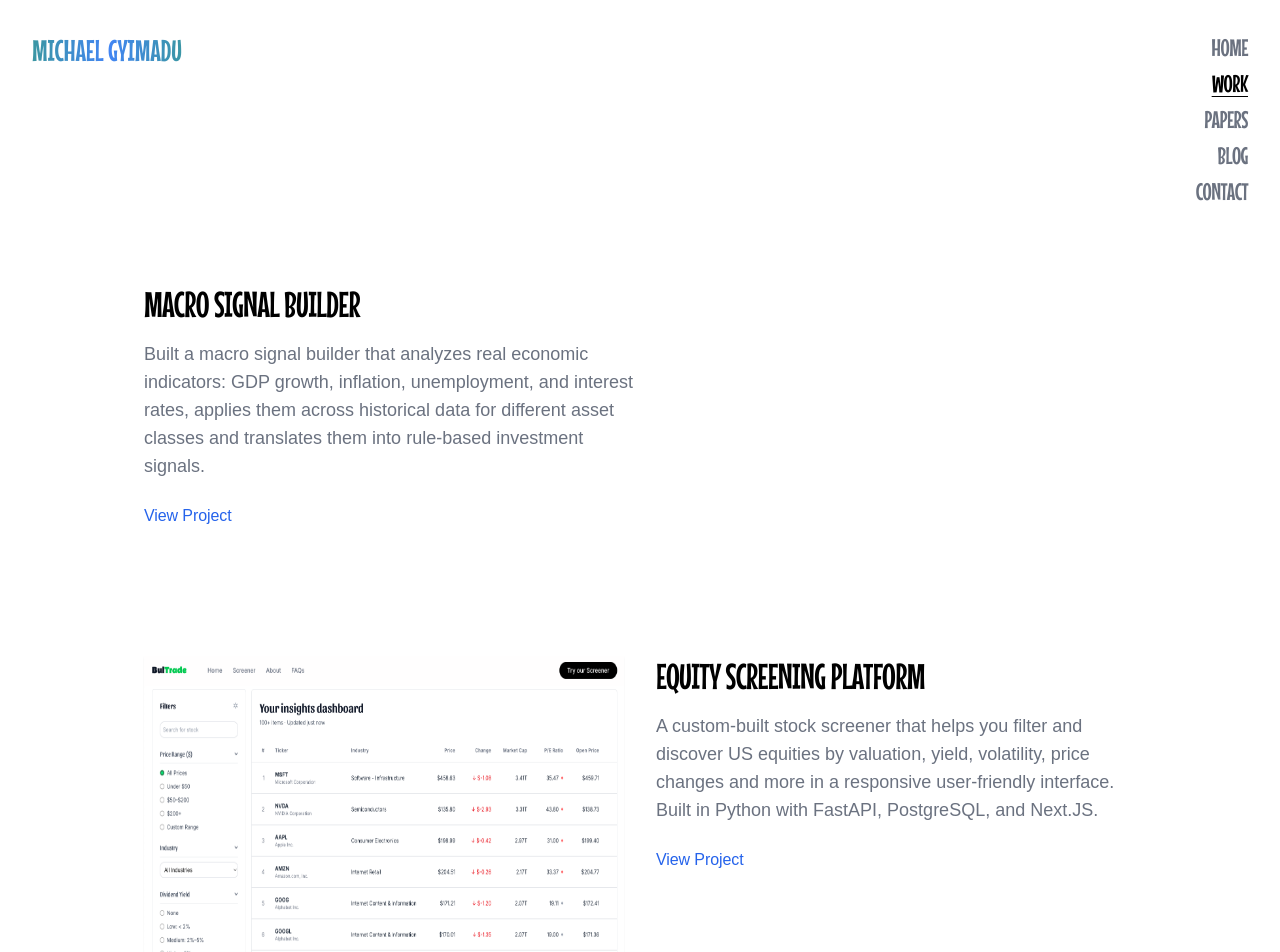
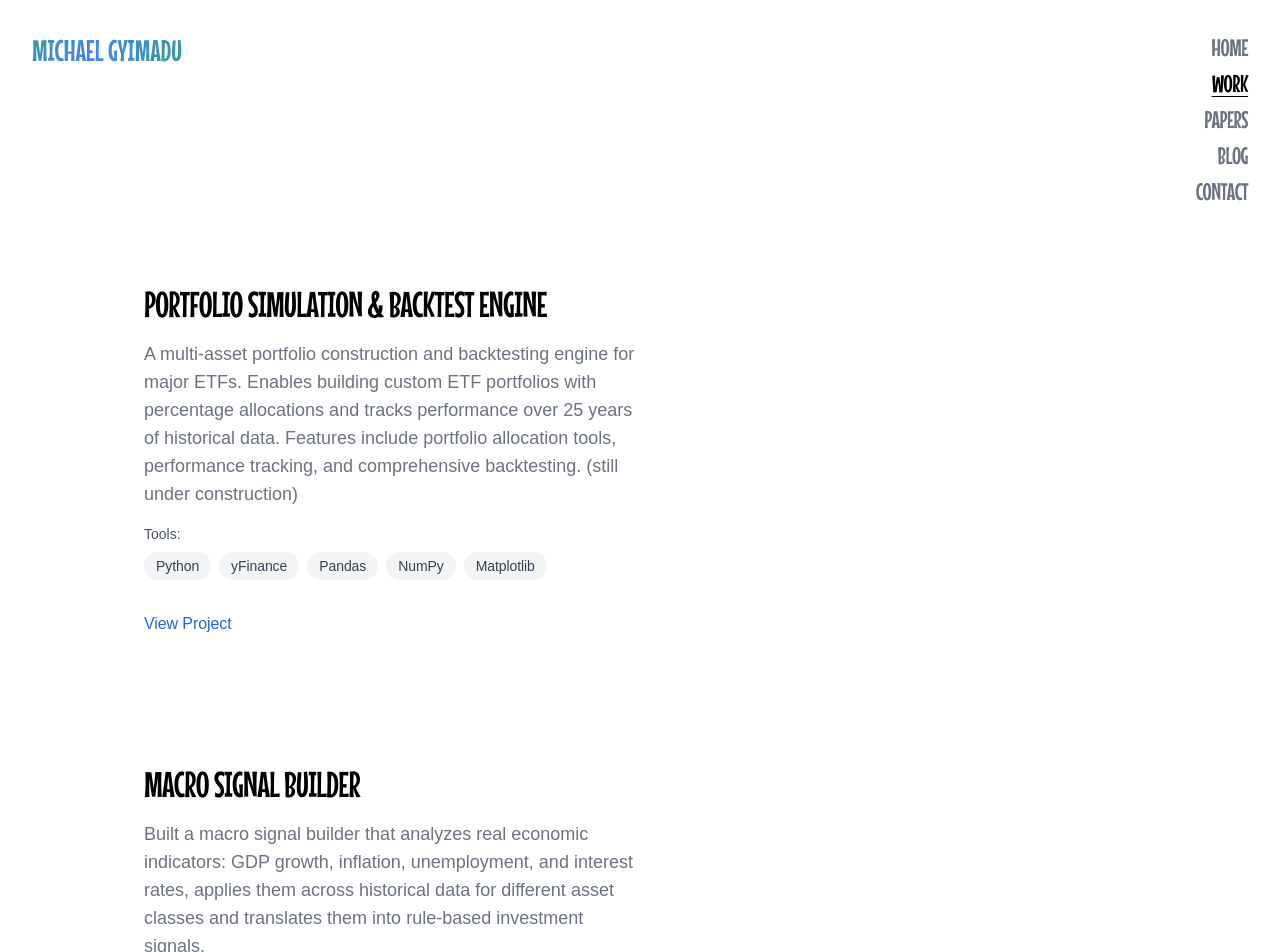
Before and after one commit to gyimadu/portfolio, a Next.js app: page /portfolio in a window 1280 px wide. Shown: the top 952 px of the page. Built offline with nearby package versions, Linux system fonts and the light colour scheme; a web font is replaced by a local one.

Commit message:
update: minor updates to portfolio page

```diff
--- a/src/app/portfolio/page.tsx
+++ b/src/app/portfolio/page.tsx
@@ -14,13 +14,21 @@ export default function Portfolio() {
       tools: ["Tools: Python, Pandas, NumPy, yFinance, Object-Oriented Programming"]
     },*/
     {
+      title: "Portfolio Simulation & Backtest Engine",
+      description: "A multi-asset portfolio construction and backtesting engine for major ETFs. Enables building custom ETF portfolios with percentage allocations and tracks performance over 25 years of historical data. Features include portfolio allocation tools, performance tracking, and comprehensive backtesting. (still under construction)",
+      tools: ["Python", "yFinance", "Pandas", "NumPy", "Matplotlib"],
+      link: "https://github.com/gyimadu/portfolio-backtest-engine"
+    },
+    {
       title: "Macro Signal Builder",
       description: "Built a macro signal builder that analyzes real economic indicators: GDP growth, inflation, unemployment, and interest rates, applies them across historical data for different asset classes and translates them into rule-based investment signals.",
+      tools: ["Python", "Pandas", "NumPy", "Fred API", "Matplotlib", "Next.js", "TypeScript", "Tailwind CSS"],
       link: "https://github.com/gyimadu/macro-signal-builder"
     },
     {
       title: "Equity Screening Platform",
-      description: "A custom-built stock screener that helps you filter and discover US equities by valuation, yield, volatility, price changes and more in a responsive user-friendly interface. Built in Python with FastAPI, PostgreSQL, and Next.JS.",
+      description: "A custom-built stock screener that helps you filter and discover US equities by valuation, yield, volatility, price changes and more in a responsive user-friendly interface.",
+      tools: ["Python", "FastAPI", "PostgreSQL", "Next.js", "TypeScript", "Tailwind CSS"],
       image: {
         desktop: "/bultrade.png",
         mobile: "/bultrade.png"
@@ -30,11 +38,13 @@ export default function Portfolio() {
     {
       title: "ConvertiGo",
       description: "A command-line currency converter built in C++ that provides real-time exchange rates for major global currencies. Features include interactive menu-driven interface, historical rate tracking, and support for major world currencies with accurate conversion calculations.",
+      tools: ["C++", "STL", "File I/O", "CLI", "cURL", "JSON"],
       link: "https://github.com/gyimadu/currency-converter"
     },
     {
       title: "TidyTable",
       description: "TidyTable is a Python-based data cleaning automation tool that speeds up the data cleaning process for large datasets. Performs commom data preprocessings tasks like duplicates removals, missing value imputations, outliers detection, and standardizing data formats.",
+      tools: ["Python", "Pandas", "NumPy", "Scikit-learn"],
       image: {
         desktop: "/tidytable.jpeg",
         mobile: "/tidytable.jpeg"
@@ -44,10 +54,12 @@ export default function Portfolio() {
     {
       title: "Credit Default Prediction Model",
       description: "Developed a simple logistic regression model to predict loan default probabilities of credit card clients using a synthetic dataset of 30,000+ records. The model includes comprehensive data preprocessing, feature engineering, and handling of imbalanced classes using SMOTENC.",
+      tools: ["Python", "Scikit-learn", "Pandas", "NumPy", "SMOTE", "Matplotlib"],
     },
     {
       title: "Grit: Workout Tracking App",
       description: "A minimalist web application for tracking workouts. This web app features personalized workout suggestions, visual streak tracking, and a mobile-optimized interface for easy progress monitoring.",
+      tools: ["Next.js", "React", "TypeScript", "Tailwind CSS"],
       image: {
         desktop: "/habits.png",
         mobile: "/habits.png"
@@ -87,7 +99,23 @@ export default function Portfolio() {
 
                   <div className="lg:w-1/2">
                     <h3 className="text-2xl md:text-4xl font-bold mb-4 uppercase font-mouse">{project.title}</h3>
-                    <div className="text-gray-500 text-base md:text-lg mb-2">{project.description}</div>
+                    <div className="text-gray-500 text-base md:text-lg mb-4">{project.description}</div>
+
+                    {project.tools && (
+                      <div className="mb-4">
+                        <div className="text-sm text-gray-600 mb-2">Tools:</div>
+                        <div className="flex flex-wrap gap-2">
+                          {project.tools.map((tool, toolIndex) => (
+                            <span
+                              key={toolIndex}
+                              className="bg-gray-100 text-gray-700 px-3 py-1 rounded-full text-sm"
+                            >
+                              {tool}
+                            </span>
+                          ))}
+                        </div>
+                      </div>
+                    )}
 
                     {/* Mobile image between description and link */}
                     <div className="lg:hidden mb-6">
```
